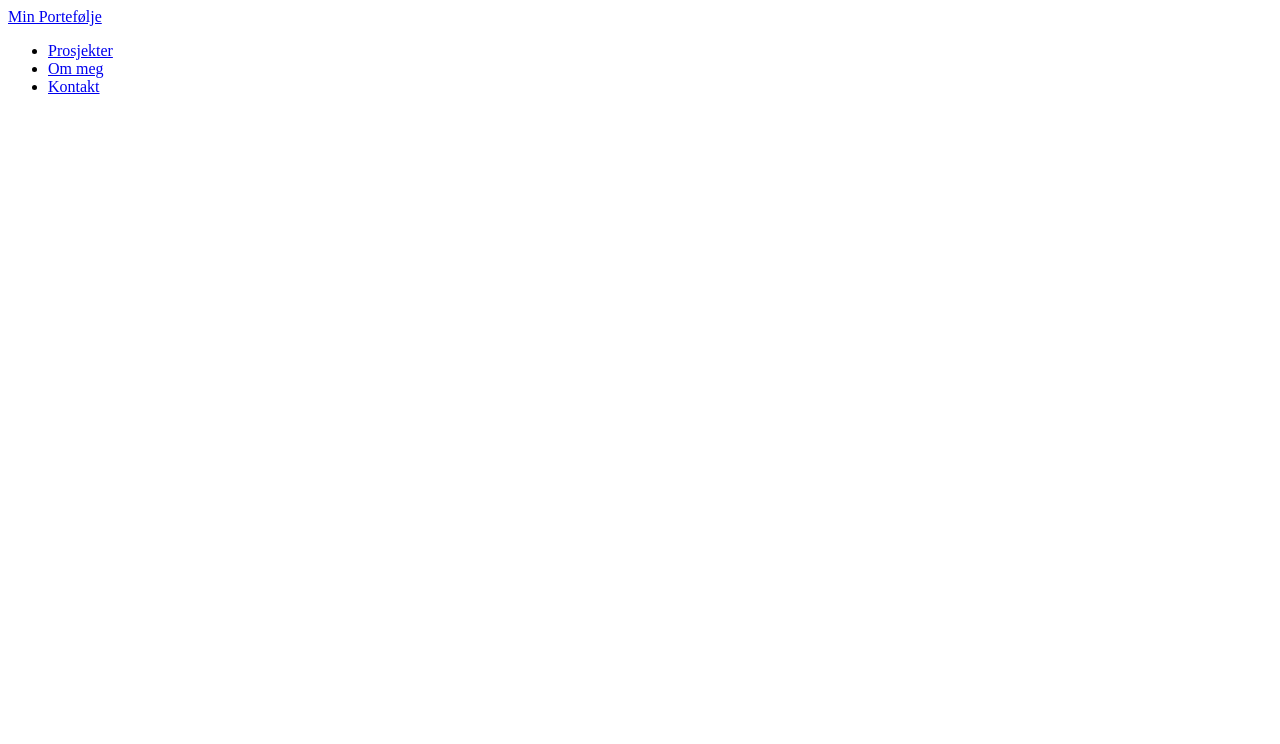
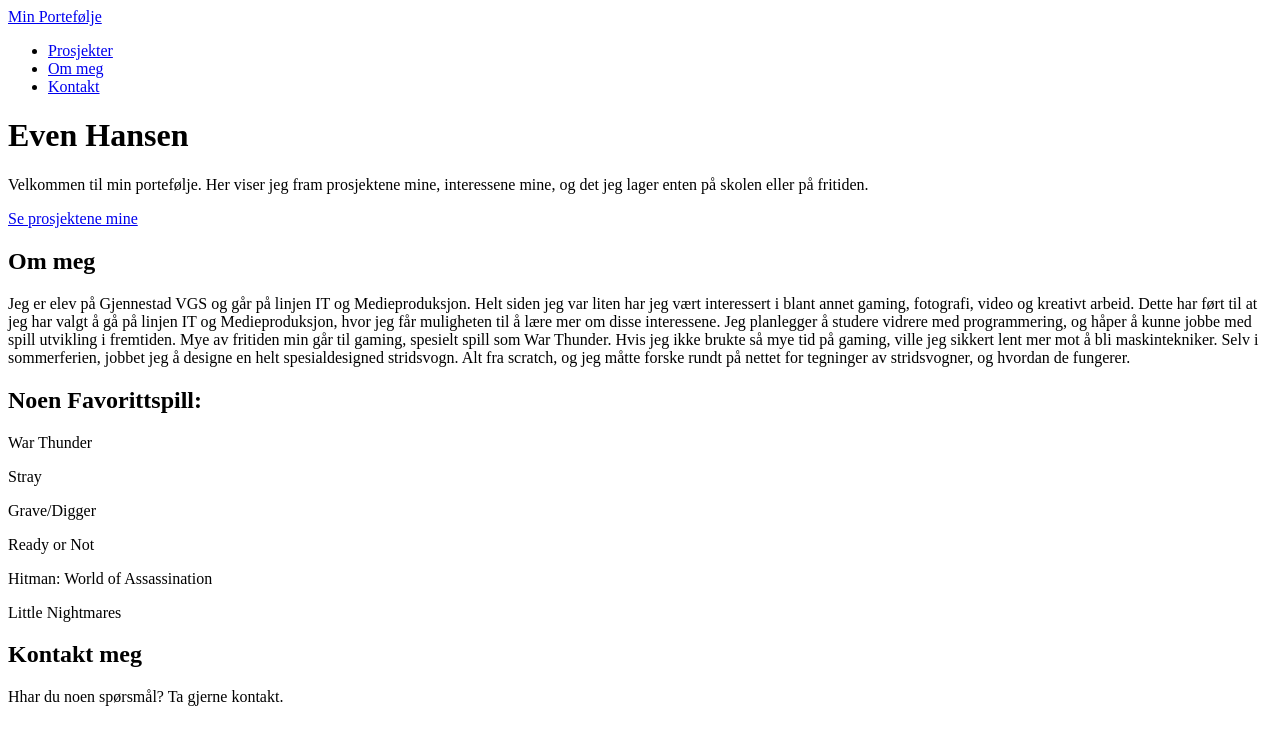
Before and after one commit to evehan10/Oppgave-Egen-Nettside, a plain HTML site: page index.html in a window 1280 px wide. Drawn offline with Linux system fonts and the light colour scheme.

Commit message:
La til overskrift, prosjekter knapp, om meg, favorittspill, og kontakt meg. Alt er tekst, funksjon snart

```diff
--- a/index.html
+++ b/index.html
@@ -24,6 +24,57 @@
         </nav>
     </header>
 
+    <main>
+
+        <h1>Even Hansen</h1>
+
+        <p>
+            Velkommen til min portefølje.
+            Her viser jeg fram prosjektene mine,
+            interessene mine, og det jeg lager enten på skolen eller på fritiden.
+        </p>
+
+
+        <a href="#prosjekter" class="button">Se prosjektene mine</a>
+
+        <section>
+        <h2>Om meg</h2>
+        <p>
+            Jeg er elev på Gjennestad VGS og går på linjen IT og Medieproduksjon.
+
+            Helt siden jeg var liten har jeg vært interessert i blant annet gaming, fotografi, video og kreativt arbeid.
+            Dette har ført til at jeg har valgt å gå på linjen IT og Medieproduksjon, hvor jeg får muligheten til å lære mer om disse interessene.
+            Jeg planlegger å studere vidrere med programmering, og håper å kunne jobbe med spill utvikling i fremtiden.
+
+            Mye av fritiden min går til gaming, spesielt spill som War Thunder.
+            Hvis jeg ikke brukte så mye tid på gaming, ville jeg sikkert lent mer mot å bli maskintekniker.
+            Selv i sommerferien, jobbet jeg å designe en helt spesialdesigned stridsvogn. Alt fra scratch,
+            og jeg måtte forske rundt på nettet for tegninger av stridsvogner, og hvordan de fungerer.
+        </p>
+        </section>
+
+
+        <section>
+        <h2>Noen Favorittspill:</h2>
+        <p>War Thunder</p>
+        <p>Stray</p>
+        <p>Grave/Digger</p>
+        <p>Ready or Not</p>
+        <p>Hitman: World of Assassination</p>
+        <p>Little Nightmares</p>
+        </section>
+
+
+        <section>
+        <h2>Kontakt meg</h2>
+            <p>
+                Hhar du noen spørsmål?
+                Ta gjerne kontakt.
+            </p>
+        </section>
+
+    </main>
+
 </body>
 
 </html>
```
Also changed, not shown: prosjekter.html (added).
